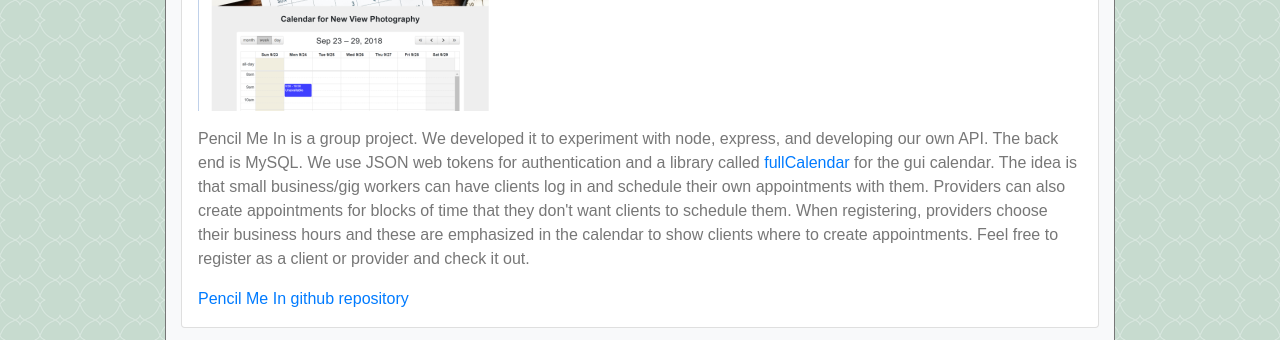
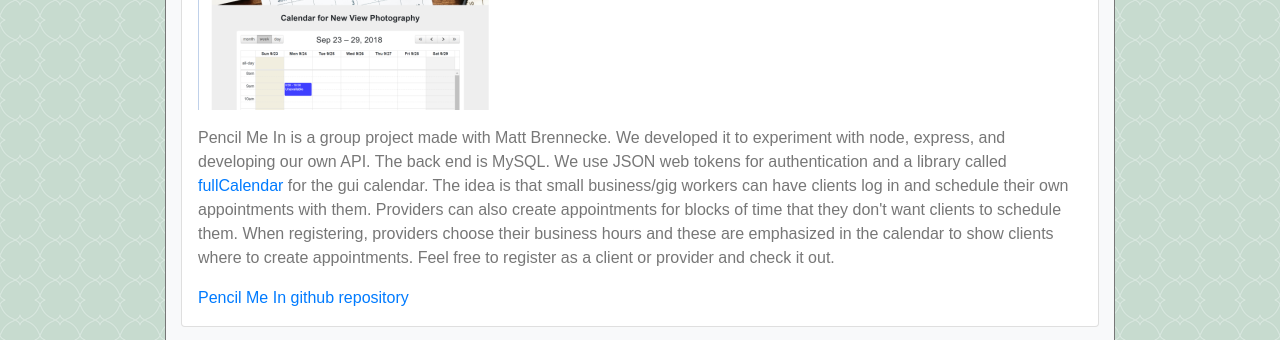
Before and after one commit to geoffreygo/geoffreygo.github.io, a plain HTML site: page index.html in a window 1280 px wide. Shown: the part 2880-3220 px from the top of the page. Drawn offline with nearby package versions, Linux system fonts and the light colour scheme; a web font is replaced by a local one.

Commit message:
new image for readlocal

```diff
--- a/index.html
+++ b/index.html
@@ -175,7 +175,7 @@
                         <a href="https://pencil-me-in.herokuapp.com/" target="_blank ">
                             <img src="images/Pencil-Me-In.png " class="ml-3 mr-3 mt-3 mb-3 float-left " alt="pencil me in app">
                         </a>
-                        <p class="float-left ml-3 mr-3 mb-3 ">Pencil Me In is a group project. We developed it to experiment
+                        <p class="float-left ml-3 mr-3 mb-3 ">Pencil Me In is a group project made with Matt Brennecke. We developed it to experiment
                             with node, express, and developing our own API. The back end is MySQL. We use JSON web tokens for
                             authentication and a library
                             called <a href="https://fullcalendar.io/" target="_blank">fullCalendar</a> for the gui calendar. The idea
```
Also changed, not shown: images/readlocal.png.
